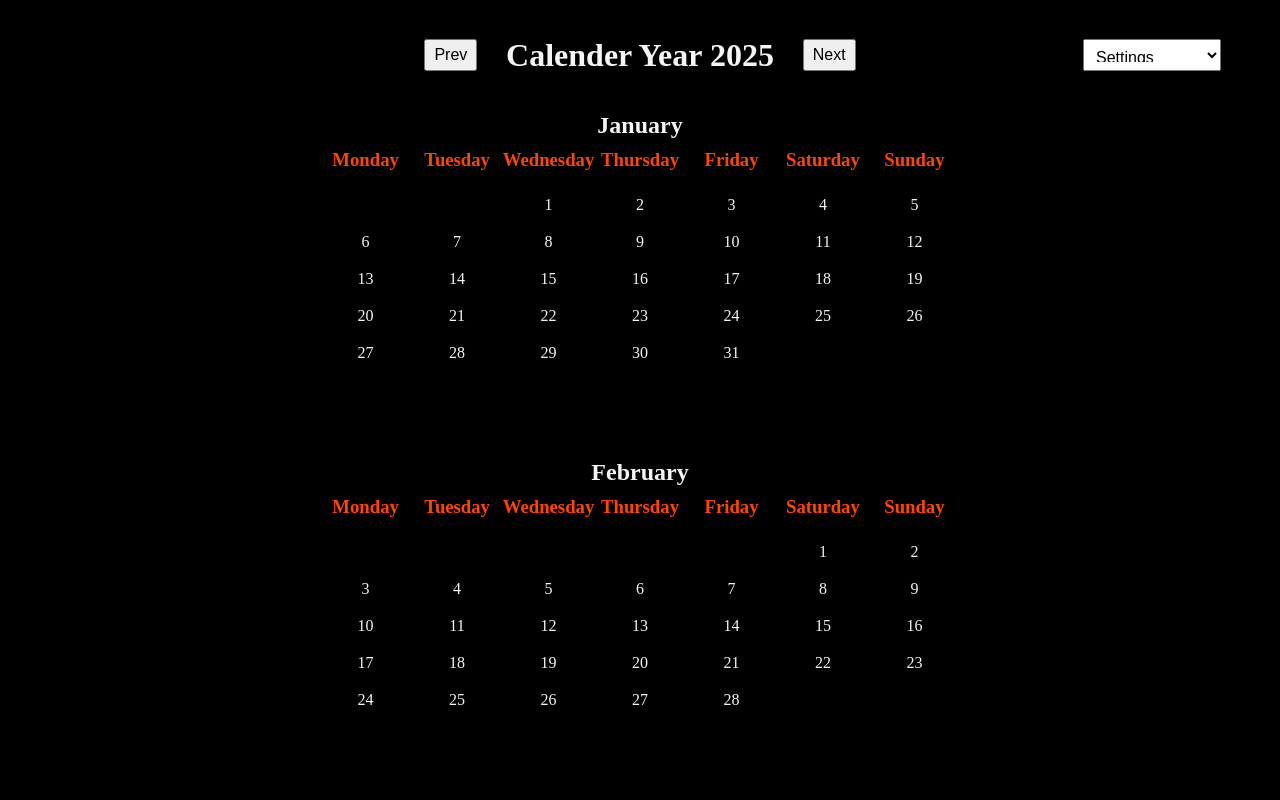
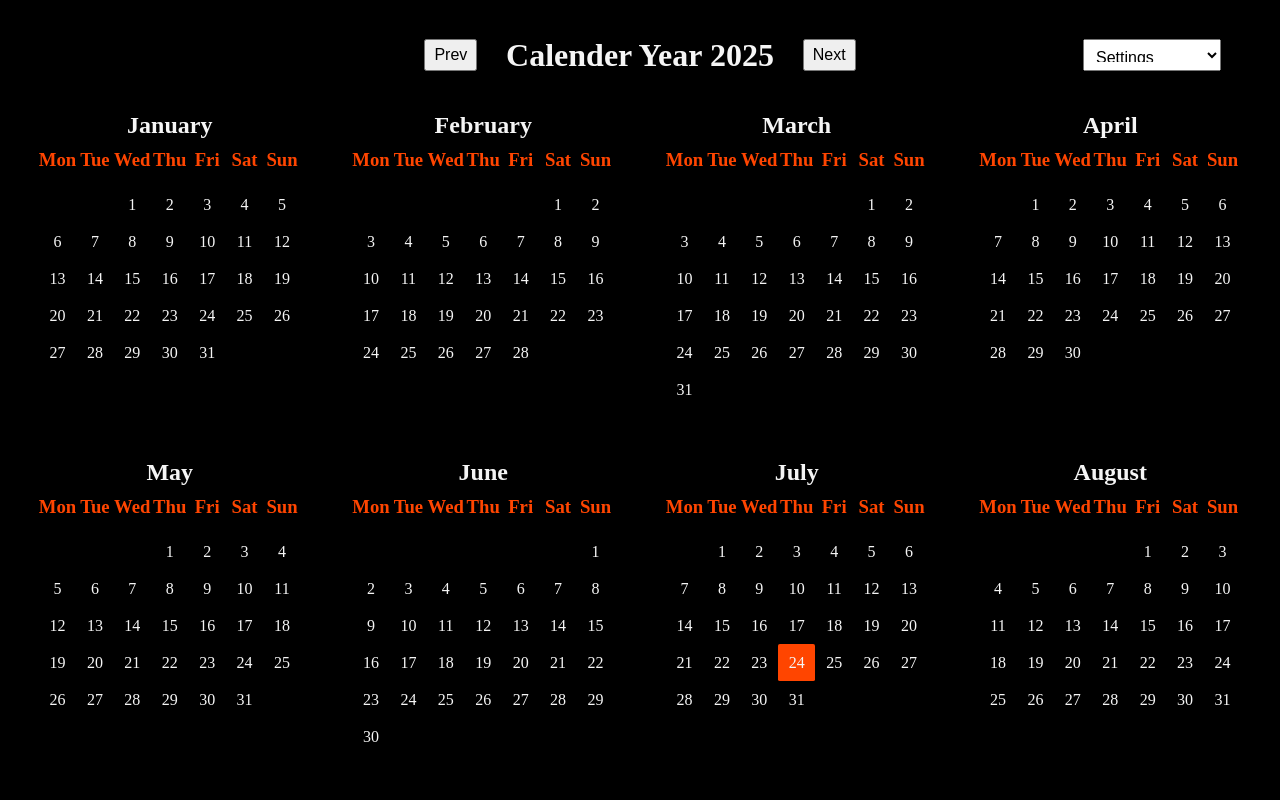
Before and after one commit to Guy0017/calendar-fe, a React (Vite) app: page / in a window 1280 px wide. Shown: the top 800 px of the page. Built offline with nearby package versions, Linux system fonts and the light colour scheme.

Commit message:
changed default to short weekday names

```diff
--- a/src/App.jsx
+++ b/src/App.jsx
@@ -11,7 +11,7 @@ function App() {
   const [calendar, setCalendar] = useState({});
   const [locale, setLocale] = useState('en-GB');
   const [renderMonths, setRenderMonths] = useState([]);
-  const [dateFrom, setDateForm] = useState('long');
+  const [dateFrom, setDateForm] = useState('short');
 
   useEffect(() => {
     generateCalendar();
@@ -84,7 +84,12 @@ function App() {
                 <h2 className="month-title">{month}</h2>
 
                 <WeekdaysColumn locale={locale} dateFrom={dateFrom} />
-                <CalendarDays month={index} year={year} calendar={calendar} today={today}/>
+                <CalendarDays
+                  month={index}
+                  year={year}
+                  calendar={calendar}
+                  today={today}
+                />
               </div>
             );
           })}
--- a/src/components/CalendarDays.jsx
+++ b/src/components/CalendarDays.jsx
@@ -15,7 +15,6 @@ function CalendarDays({ month, year, calendar, today }) {
       year === today.getFullYear() &&
       month === today.getMonth() &&
       weekday.dayOfMonth === today.getDate();
-     presentDay && console.log(weekday)
     return (
       <>
         <p
```
